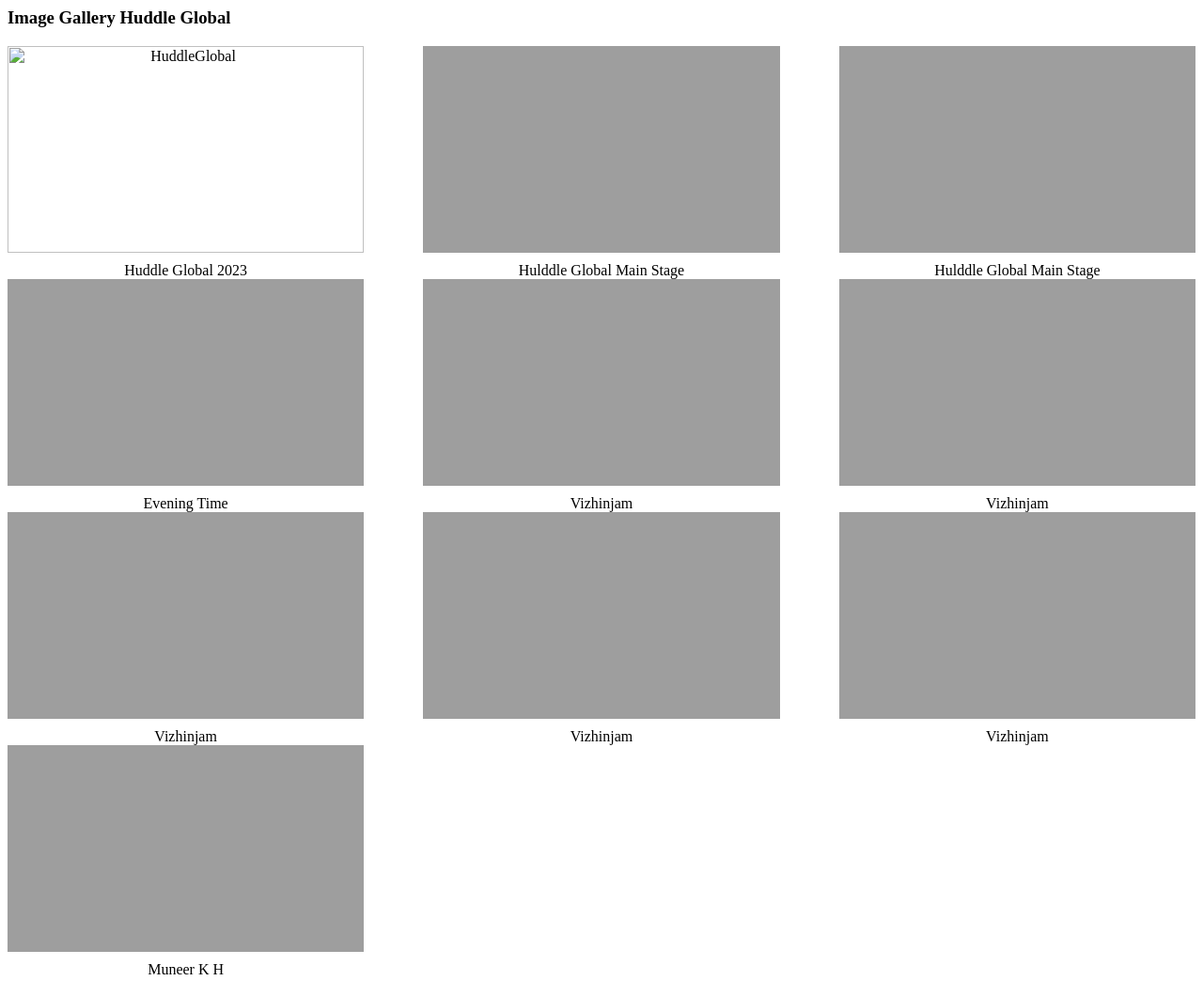
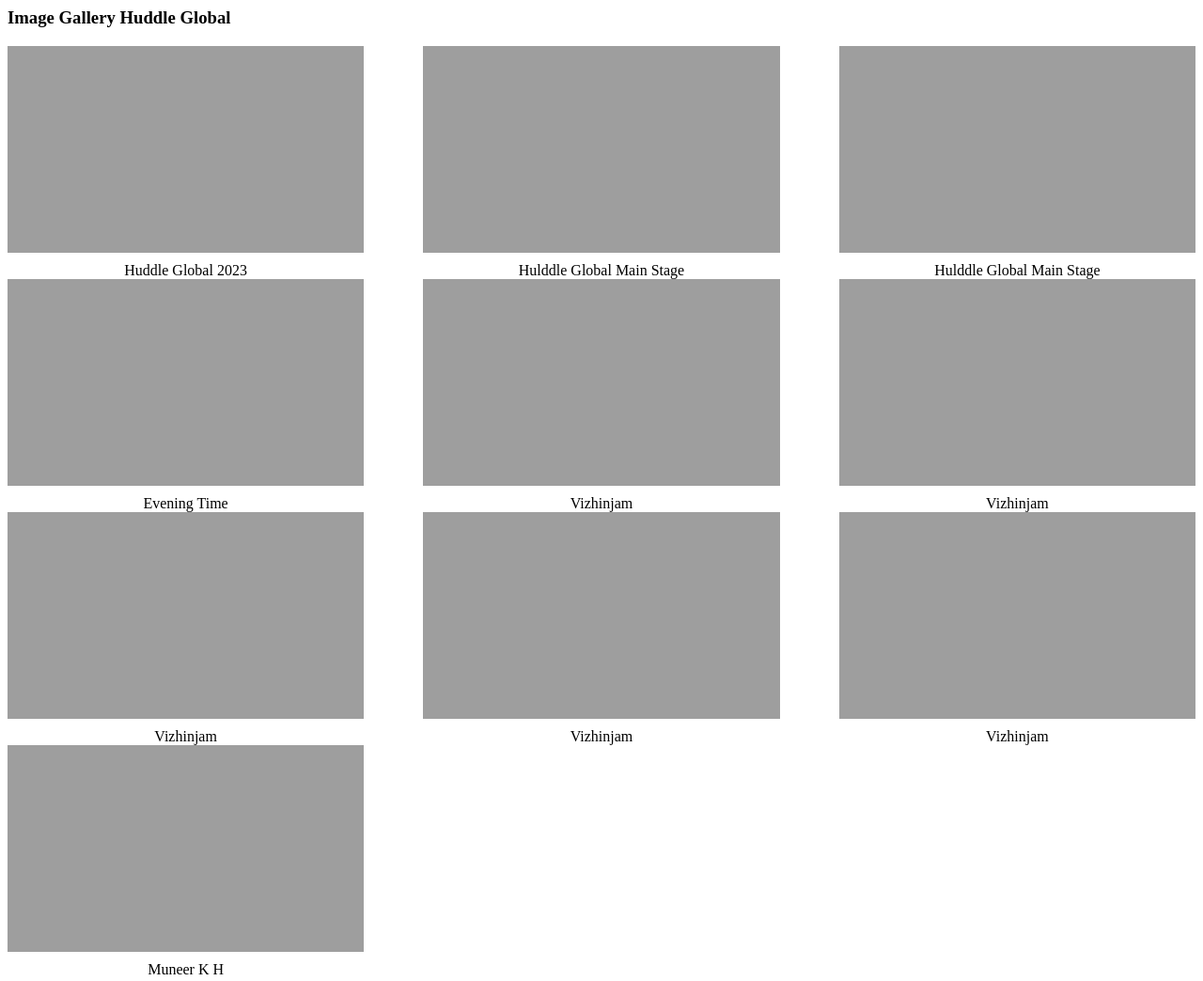
Before and after one commit to jibinntcr/Image-Gallery, a plain HTML site: page index.html in a window 1280 px wide. Shown: the top 1044 px of the page at 94% size. Drawn offline with Linux system fonts and the light colour scheme; the site is published under a folder, as on GitHub Pages, so addresses that start at the root find nothing.

Commit message:
Update index.html

```diff
--- a/index.html
+++ b/index.html
@@ -49,7 +49,7 @@
 <h3>Image Gallery Huddle Global</h3>
    <div class="image-gallery">
       <div class="image-item">
-         <img src="/images/huddle-img1.jpg" alt="HuddleGlobal">
+         <img src="Images/huddle-img1.jpg" alt="HuddleGlobal">
          <div class="image-description">Huddle Global 2023</div>
       </div>
       <div class="image-item">
```
